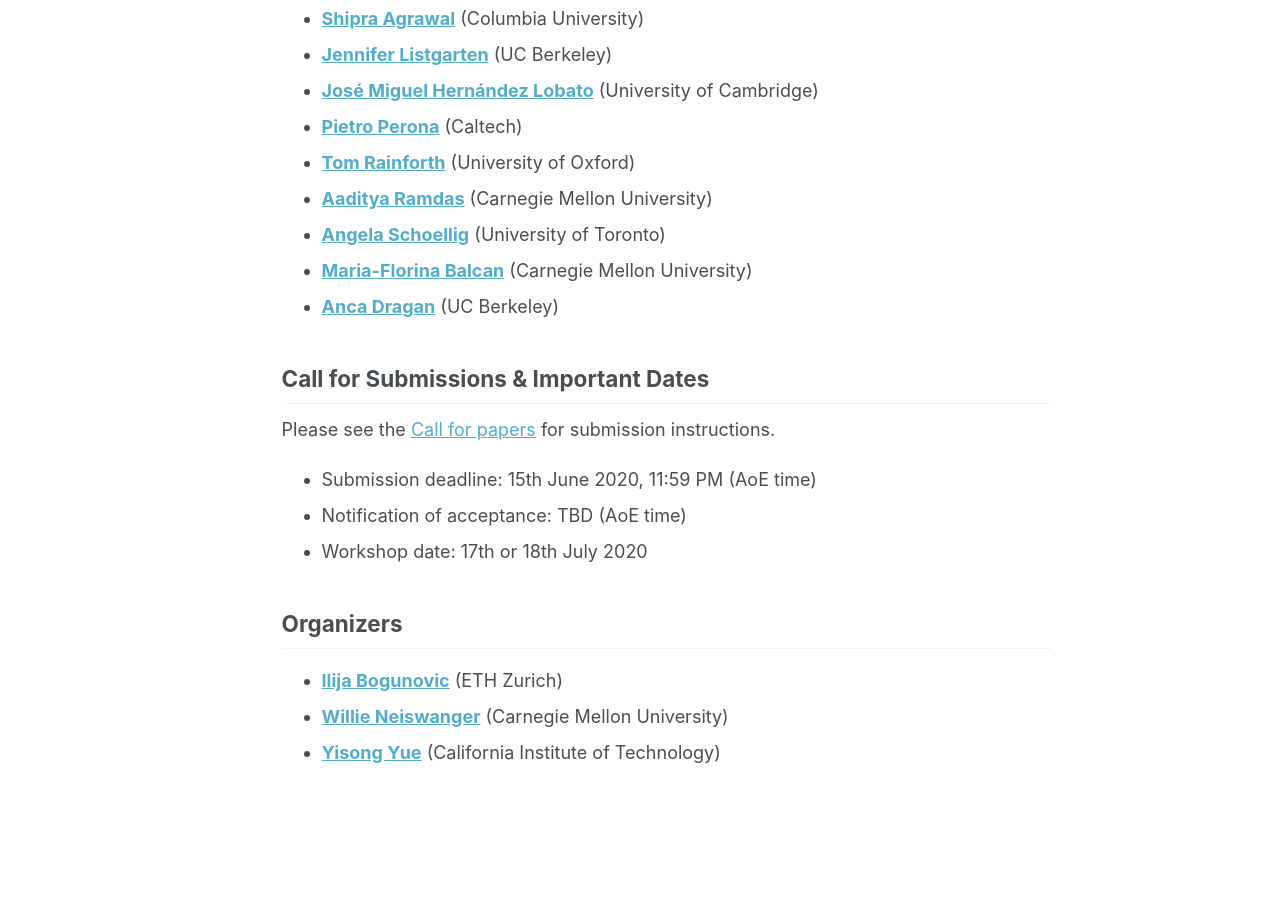
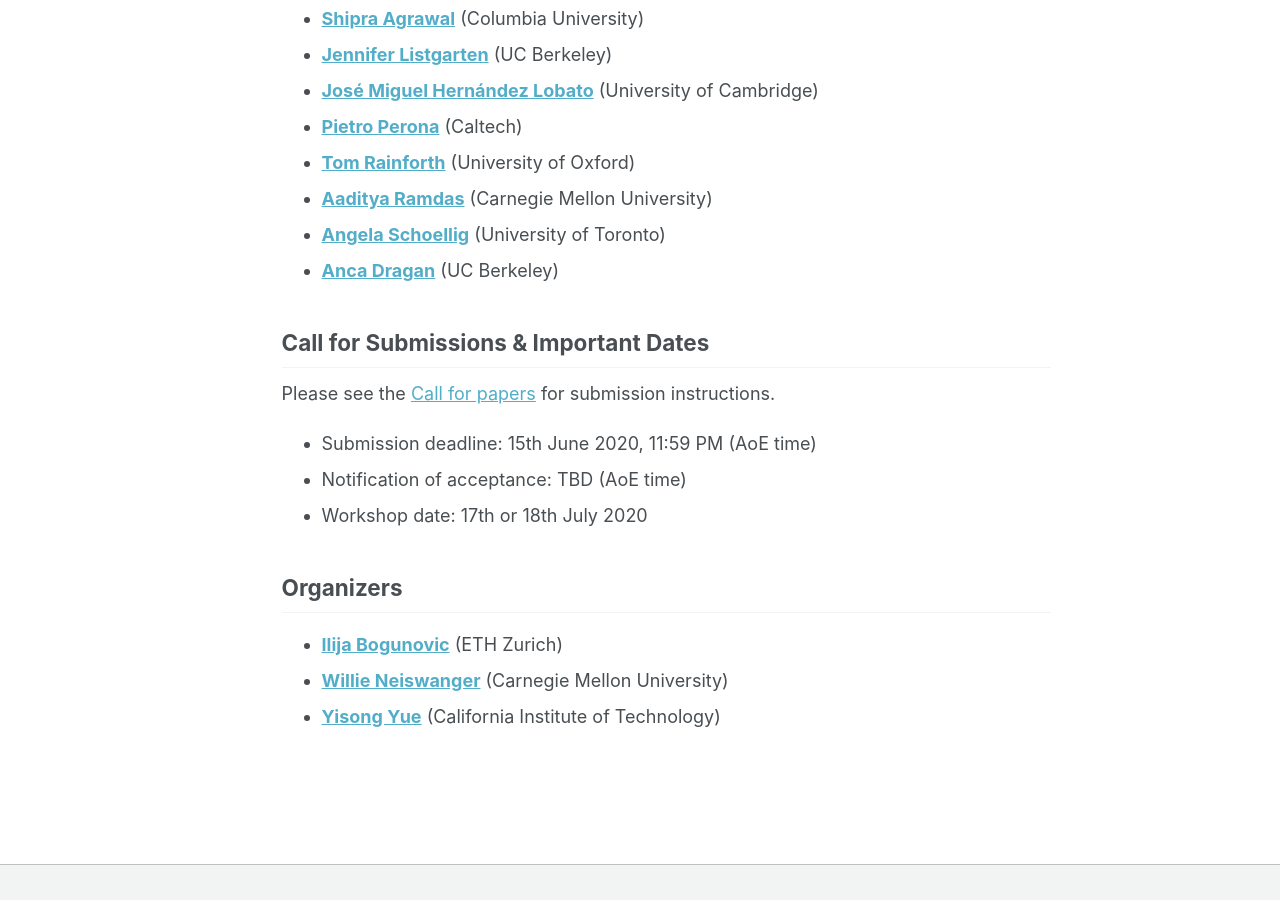
Before and after one commit to realworldml/icml2023, a Jekyll site: the page built from _pages/about.md, in a window 1280 px wide and 900 px high, scrolled down 713 px. Built offline with Jekyll 4.4.1, drawn with Linux system fonts in a browser that asks for light colours.

```diff
--- a/_pages/about.md
+++ b/_pages/about.md
@@ -24,7 +24,6 @@ Invited Speakers
 * **[Tom Rainforth](http://www.robots.ox.ac.uk/~twgr/)** (University of Oxford)
 * **[Aaditya Ramdas](https://www.stat.cmu.edu/~aramdas/)** (Carnegie Mellon University)
 * **[Angela Schoellig](http://www.dynsyslab.org/prof-angela-schoellig/)** (University of Toronto)
-* **[Maria-Florina Balcan](http://www.cs.cmu.edu/~ninamf/)** (Carnegie Mellon University)
 * **[Anca Dragan](https://people.eecs.berkeley.edu/~anca/)** (UC Berkeley)
 
 Call for Submissions & Important Dates
```
Also changed, not shown: _pages/speakers.md (+0 -1 lines).
